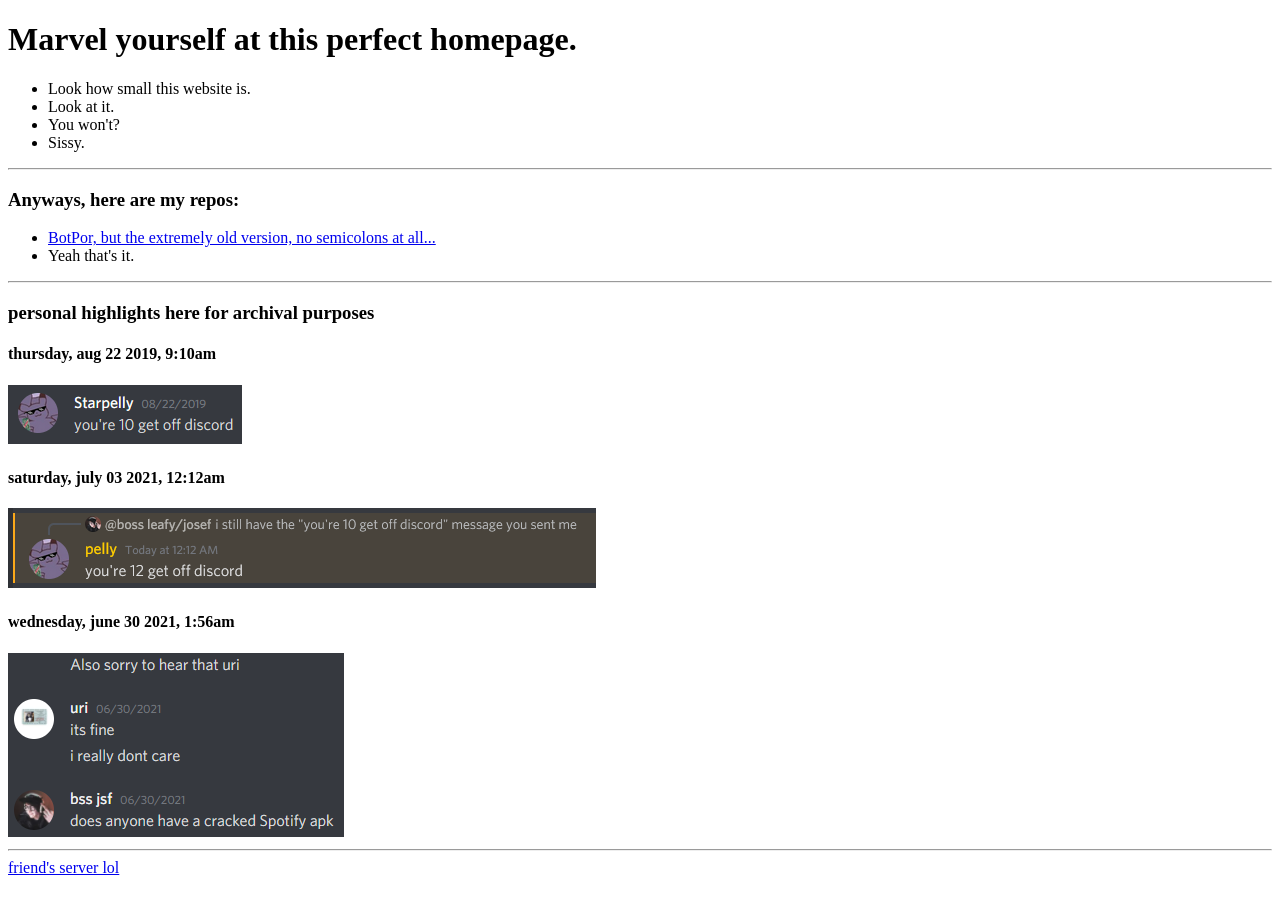
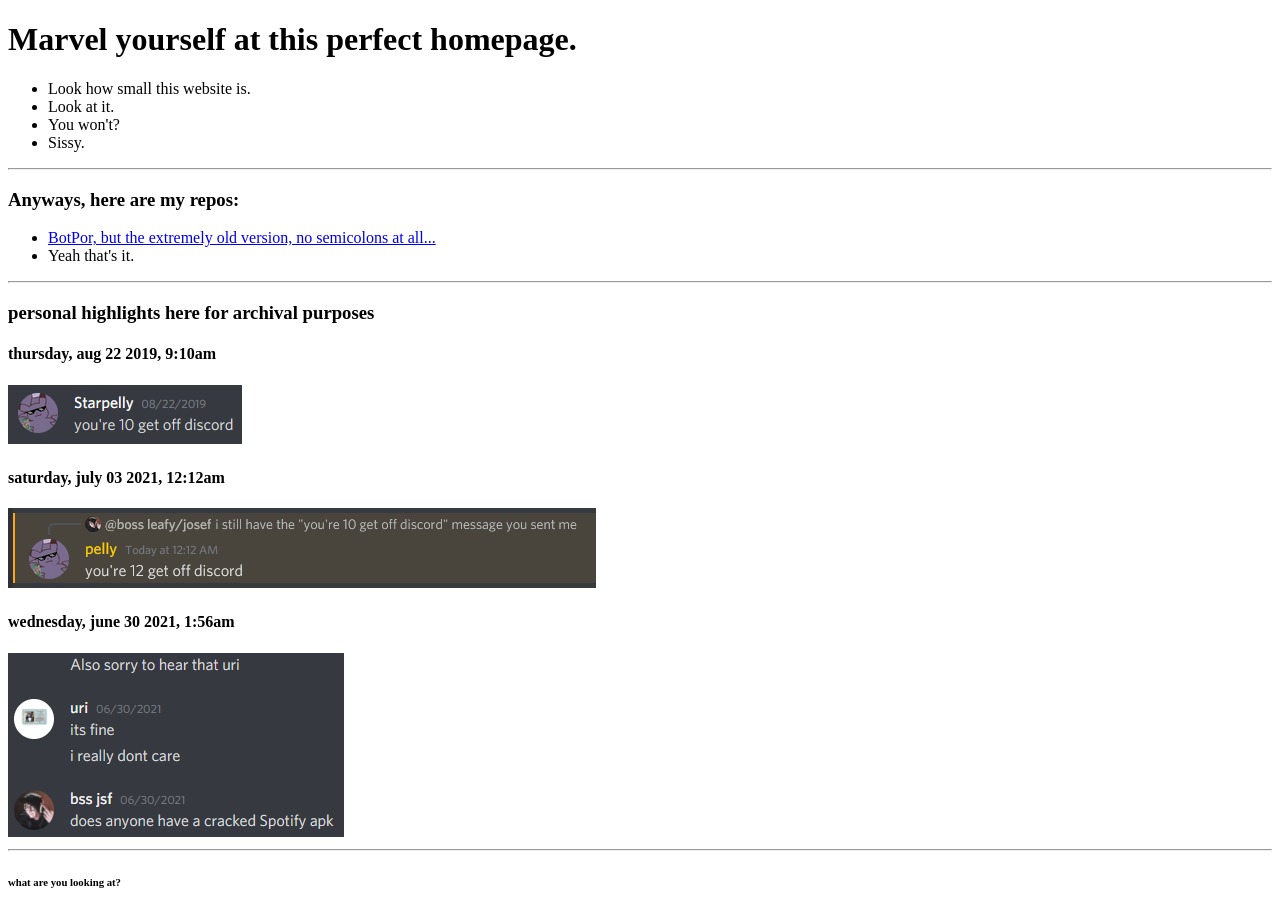
Before and after one commit to gdjosef/gdjosef.github.io, a plain HTML site: page index.html in a window 1280 px wide. Before the commit the page ends 885 px from the top, so only its background shows below. Drawn offline with Linux system fonts and the light colour scheme.

Commit message:
Added favicon + modified footer

```diff
--- a/index.html
+++ b/index.html
@@ -1,6 +1,8 @@
 <!DOCTYPE html>
 <html>
 <head>
+    <link rel="shortcut icon" href="/favicon.ico" type="image/x-icon">
+    <link rel="icon" href="/favicon.ico" type="image/x-icon">
     <meta charset="utf-8">
     <meta name="viewport" content="width=device-width, initial-scale=1">
     <title>gdjosef's amazing website</title>
@@ -45,7 +47,7 @@
 
     <hr>
 
-    <a href="https://discord.gg/eHSUNZpQZH">friend's server lol</a>
+    <h6>what are you looking at?</h6>
 
 </body>
 </html>
```
Also changed, not shown: favicon.ico (added).
